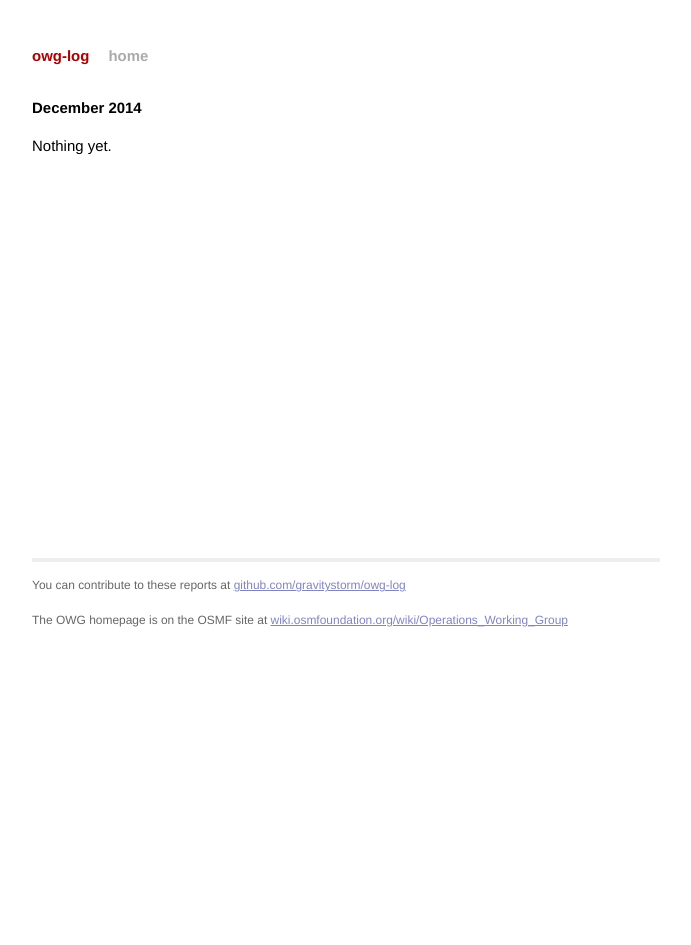
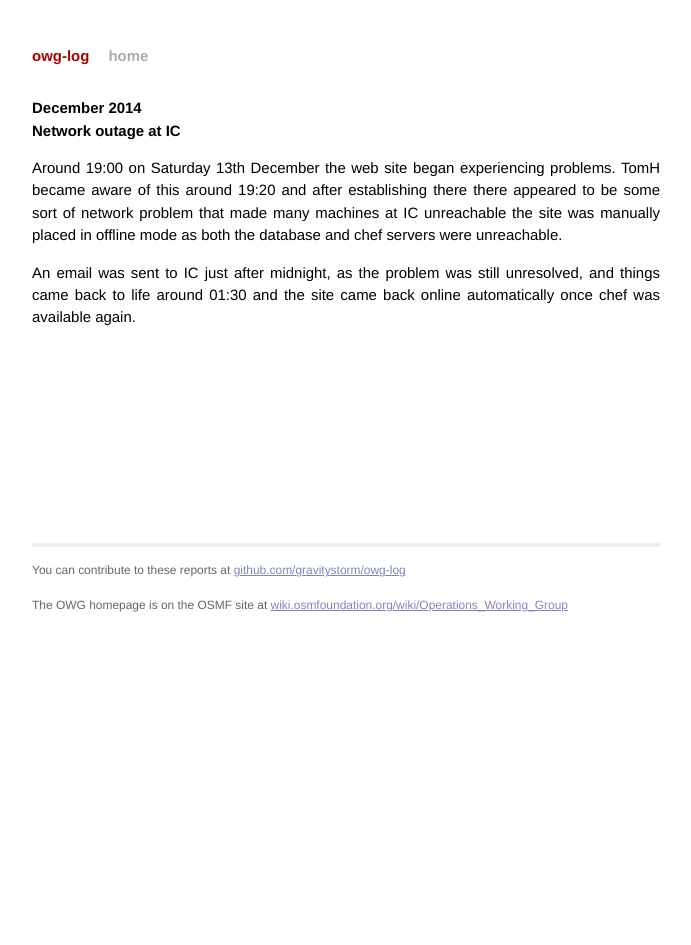
Before and after one commit to openstreetmap/owg-website, a Jekyll site: the page built from _posts/2014-12-01-december.md, in a window 1280 px wide. Shown: the whole page, without its empty margins (294-985 px from the left). Built offline with Jekyll 4.4.1, drawn with Linux system fonts in a browser that asks for light colours; Markdown is read by kramdown in place of the engine named in the settings.

Commit message:
Update 2014-12-01-december.md

```diff
--- a/_posts/2014-12-01-december.md
+++ b/_posts/2014-12-01-december.md
@@ -4,4 +4,13 @@ title:  "December 2014"
 date:   2014-12-31 23:59:59
 ---
 
-Nothing yet.
+# Network outage at IC
+
+Around 19:00 on Saturday 13th December the web site began experiencing problems. TomH
+became aware of this around 19:20 and after establishing there there appeared to be some
+sort of network problem that made many machines at IC unreachable the site was manually
+placed in offline mode as both the database and chef servers were unreachable.
+
+An email was sent to IC just after midnight, as the problem was still unresolved, and
+things came back to life around 01:30 and the site came back online automatically once
+chef was available again.
```
